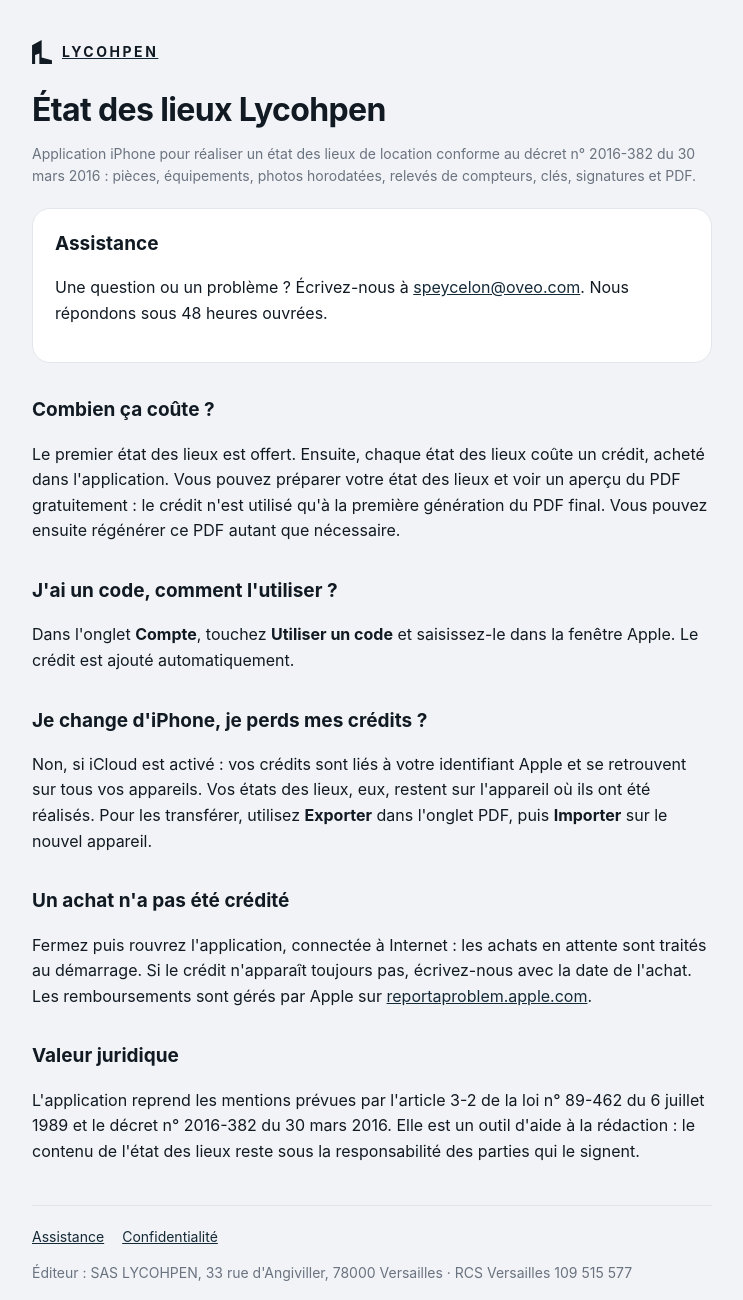
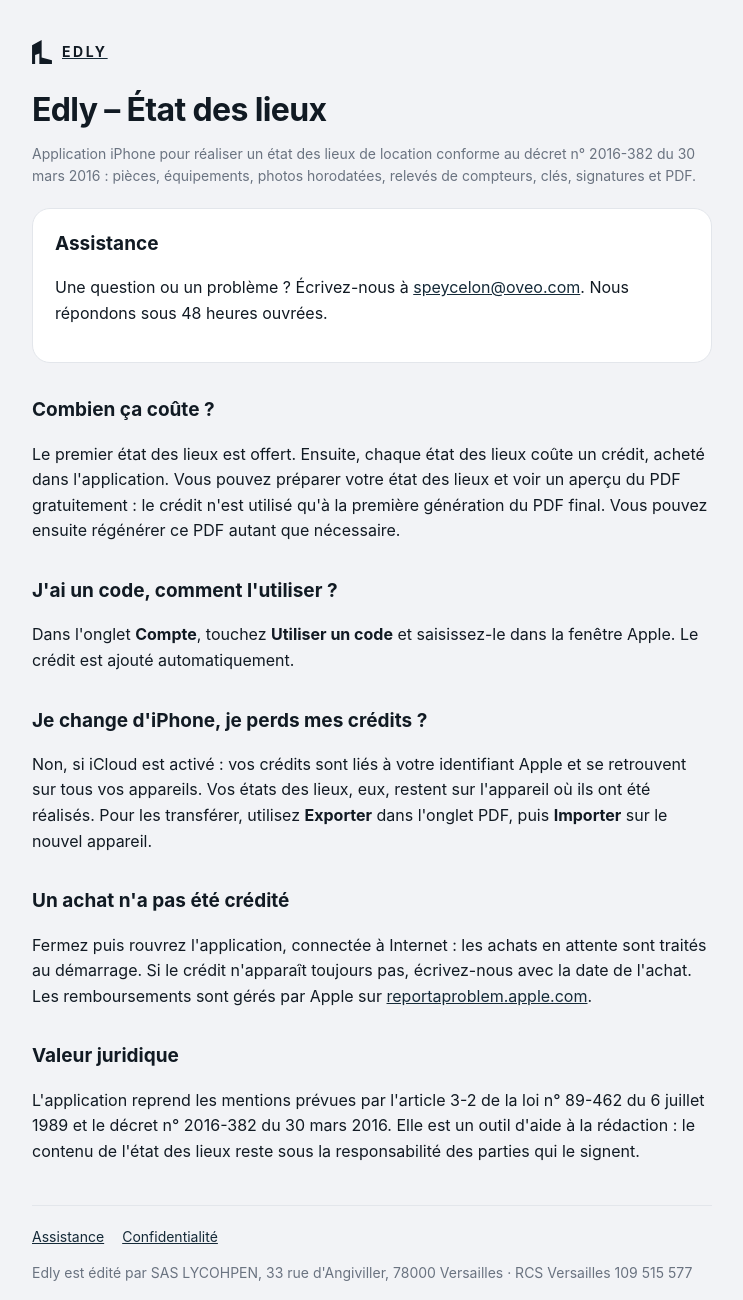
Before and after one commit to speycelon-prog/etat-des-lieux, a plain HTML site: page index.html in a window 1280 px wide. Shown: the whole page, without its empty margins (268-1011 px from the left). Drawn offline with Linux system fonts and the light colour scheme.

Commit message:
Renommage en Edly

```diff
--- a/index.html
+++ b/index.html
@@ -3,13 +3,13 @@
 <head>
 <meta charset="utf-8">
 <meta name="viewport" content="width=device-width, initial-scale=1">
-<title>État des lieux Lycohpen · Assistance</title>
+<title>Edly · Assistance</title>
 <link rel="stylesheet" href="style.css">
 </head>
 <body>
 <main>
-<a href="./"><header><svg viewBox="0 0 280 338" aria-hidden="true"><path fill="currentColor" d="M0 73 135 0v245l145 40v53H103V190l-60 23v125H0Z"/></svg><span>LYCOHPEN</span></header></a>
-<h1>État des lieux Lycohpen</h1>
+<a href="./"><header><svg viewBox="0 0 280 338" aria-hidden="true"><path fill="currentColor" d="M0 73 135 0v245l145 40v53H103V190l-60 23v125H0Z"/></svg><span>EDLY</span></header></a>
+<h1>Edly – État des lieux</h1>
 <p class="muted">Application iPhone pour réaliser un état des lieux de location conforme au décret n° 2016-382 du 30 mars 2016 : pièces, équipements, photos horodatées, relevés de compteurs, clés, signatures et PDF.</p>
 
 <div class="card">
@@ -33,7 +33,7 @@
 <p>L'application reprend les mentions prévues par l'article 3-2 de la loi n° 89-462 du 6 juillet 1989 et le décret n° 2016-382 du 30 mars 2016. Elle est un outil d'aide à la rédaction : le contenu de l'état des lieux reste sous la responsabilité des parties qui le signent.</p>
 
 <nav><a href="./">Assistance</a><a href="confidentialite.html">Confidentialité</a></nav>
-<p class="muted">Éditeur : SAS LYCOHPEN, 33 rue d'Angiviller, 78000 Versailles · RCS Versailles 109 515 577</p>
+<p class="muted">Edly est édité par SAS LYCOHPEN, 33 rue d'Angiviller, 78000 Versailles · RCS Versailles 109 515 577</p>
 </main>
 </body>
 </html>
```
Also changed, not shown: confidentialite.html (+3 -3 lines).
